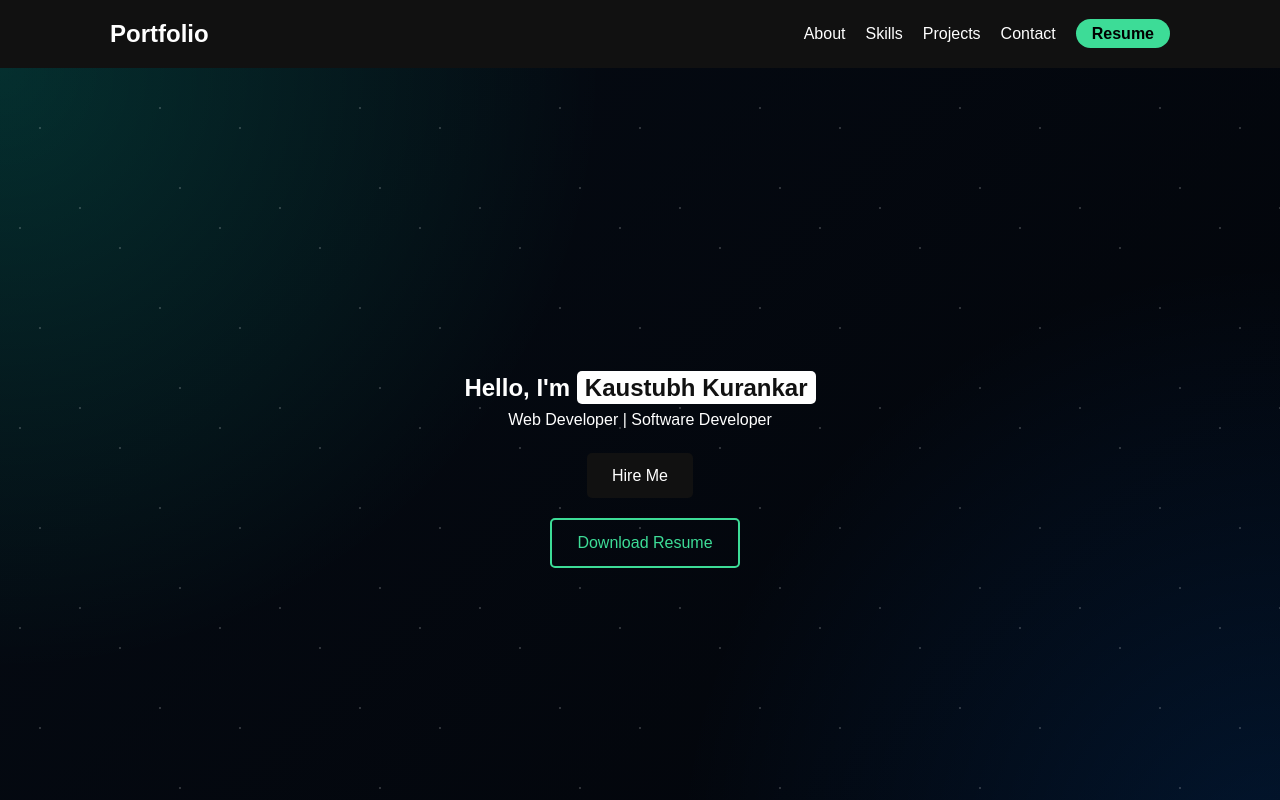
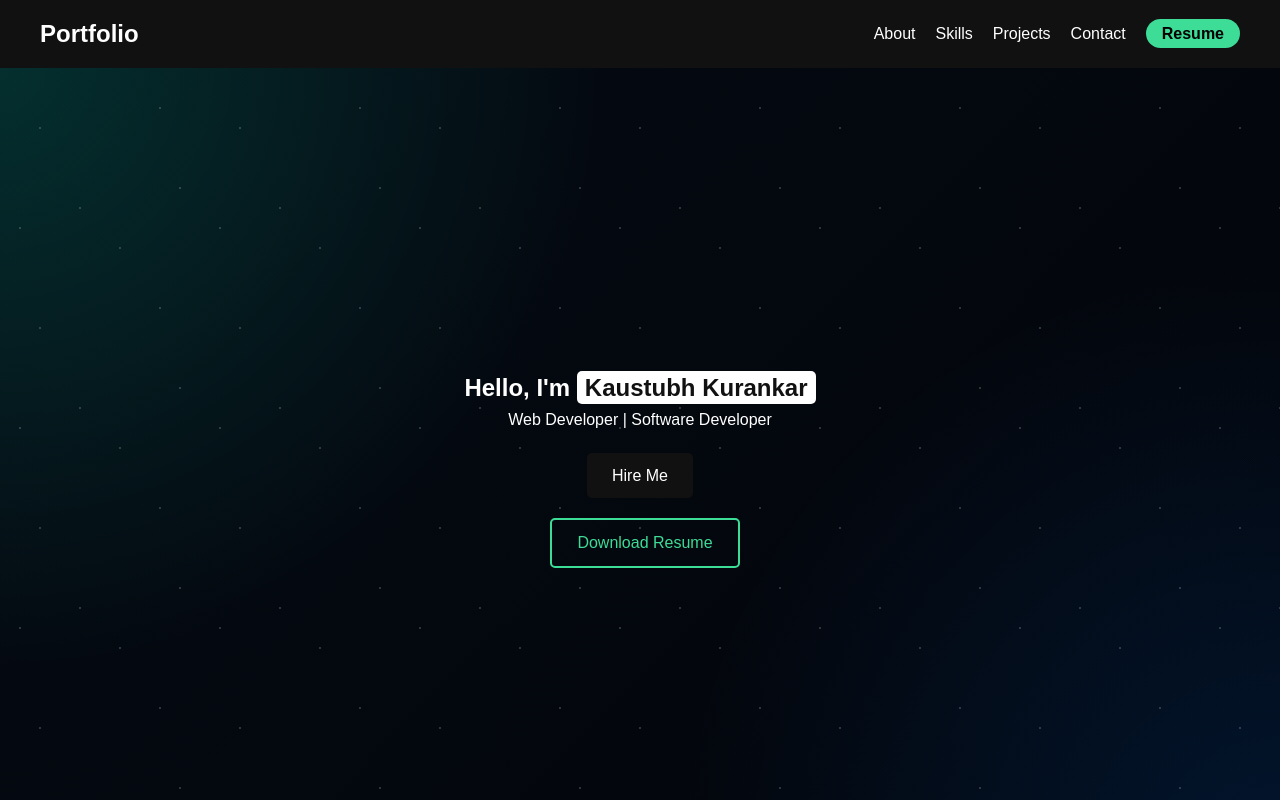
Before and after one commit to Kaustubh303/portfolio, a plain HTML site: page index.html in a window 1280 px wide. Shown: the top 800 px of the page. Drawn offline with Linux system fonts and the light colour scheme.

Commit message:
index changes

```diff
--- a/style.css
+++ b/style.css
@@ -18,18 +18,31 @@ body {
     z-index: 1000;
 }
 
-.navbar {
+/* .navbar {
     max-width: 1100px;
     margin: auto;
     padding: 15px 20px;
     display: flex;
     justify-content: space-between;
     align-items: center;
+} */
+
+.navbar {
+    display: flex;
+    align-items: center;
+    justify-content: space-between;
+    padding: 15px 40px;
 }
 
 .logo {
+    margin-right: auto; /* pushes everything else to the right */
+     color: #fff;
+}
+
+
+/* .logo {
     color: #fff;
-}
+} */
 
 .nav-links {
     list-style: none;
```
Also changed, not shown: index.html (+2 -1 lines).
